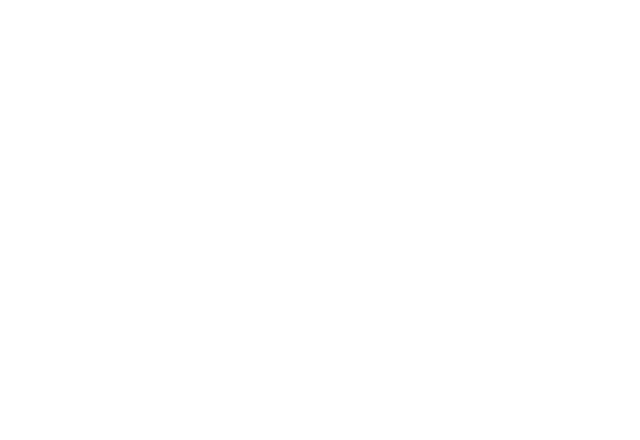
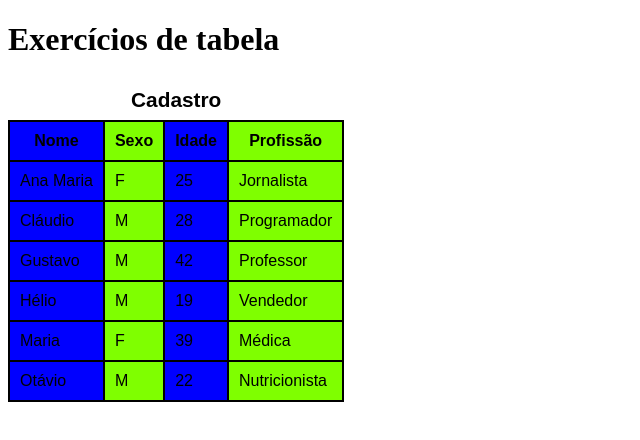
Before and after one commit to MatheusBressan3794/html-css, a plain HTML site: page exercicios/ex023/tabela5.html in a window 1280 px wide. Shown: the whole page, without its empty margins (0-640 px from the left). Drawn offline with Linux system fonts and the light colour scheme.

Commit message:
exercício

```diff
--- a/exercicios/ex023/tabela5.html
+++ b/exercicios/ex023/tabela5.html
@@ -4,8 +4,84 @@
     <meta charset="UTF-8">
     <meta name="viewport" content="width=device-width, initial-scale=1.0">
     <title>Tabela</title>
+    <style>
+        table{
+            font-family: Arial, Helvetica, sans-serif;
+            border-collapse: collapse;
+        }
+
+        caption{
+            font-size: 1.3em;
+            font-weight: bolder;
+            padding: 8px;
+        }
+
+        td, th{
+            padding: 10px;
+            border: 2px solid black;
+        }
+        .um{
+            background-color: blue;
+        }
+        .dois{
+            background-color: chartreuse;
+        }
+    </style>
 </head>
 <body>
+    <h1>Exercícios de tabela</h1>
+    <table>
+        <colgroup>
+            <col class="um">
+            <col class="dois">
+            <col class="um">
+            <col class="dois">
+        </colgroup>
 
+        <caption>Cadastro</caption>
+
+        <tr>
+            <th scope="col">Nome</th>
+            <th scope="col">Sexo</th>
+            <th scope="col">Idade</th>
+            <th scope="col">Profissão</th>
+        </tr>
+        <tr>
+            <td>Ana Maria</td>
+            <td>F</td>
+            <td>25</td>
+            <td>Jornalista</td>
+        </tr>
+        <tr>
+            <td>Cláudio</td>
+            <td>M</td>
+            <td>28</td>
+            <td>Programador</td>
+        </tr>
+        <tr>
+            <td>Gustavo</td>
+            <td>M</td>
+            <td>42</td>
+            <td>Professor</td>
+        </tr>
+        <tr>
+            <td>Hélio</td>
+            <td>M</td>
+            <td>19</td>
+            <td>Vendedor</td>
+        </tr>
+        <tr>
+            <td>Maria</td>
+            <td>F</td>
+            <td>39</td>
+            <td>Médica</td>
+        </tr>
+        <tr>
+            <td>Otávio</td>
+            <td>M</td>
+            <td>22</td>
+            <td>Nutricionista</td>
+        </tr>
+    </table>
 </body>
 </html>
```
